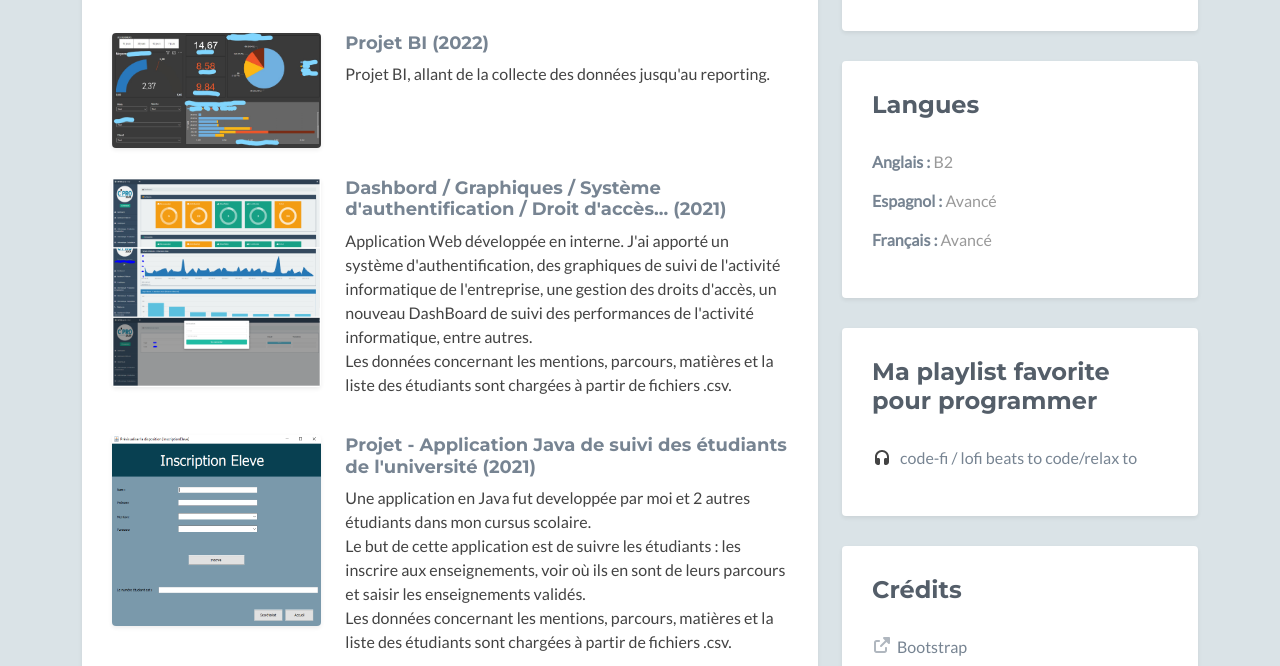
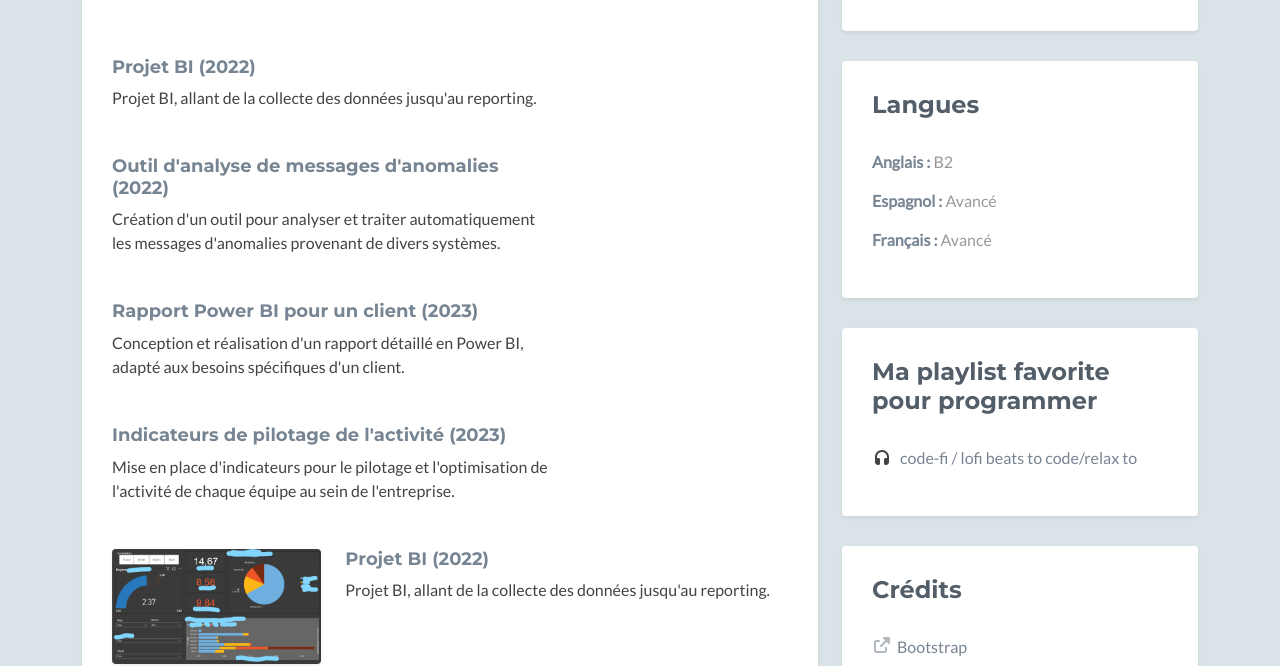
Before and after one commit to abdeldev504/portfolio-miageidptlse, a plain HTML site: page index.html in a window 1280 px wide. Shown: the part 1998-2664 px from the top of the page. Drawn offline with nearby package versions, Linux system fonts and the light colour scheme; no server answers; a script that the page names is missing; some icons are missing.

Commit message:
Update index.html

```diff
--- a/index.html
+++ b/index.html
@@ -66,8 +66,9 @@
                         <div class="content">
                             <p>Diplômé d'un Master MIAGE (Méthodes Informatiques Appliquées à la Gestion des Entreprises), spécialité Ingénierie des Données et Protection, je suis un passionné d'informatique, avec un intérêt particulier pour le monde des données. <br><br>Tout au long de mon parcours universitaire, j'ai eu l'opportunité de mener plusieurs projets, m'immergeant dans diverses technologies telles que Java, Python, React, et SQL. Ces expériences m'ont non seulement permis d'acquérir une solide maîtrise de ces outils, mais aussi de me familiariser avec les méthodologies de gestion de projet, notamment l'Agilité et l'utilisation d'outils collaboratifs comme GIT.
                                 <br>Mon stage de 4 mois en tant que Développeur Full Stack m'a permis de mettre en pratique ces compétences, en développant des outils et des applications web/dataviz (PHP/SQL/JS/HTML/CSS). <br> Cependant, c'est au cours de mon alternance que ma passion pour la data a véritablement pris son envol. En tant que Concepteur-Développeur BI, j'ai travaillé avec diverses technologies, notamment Java, Power BI, Talend, Pentaho, et SQL Server, en réalisant des missions complètes de Business Intelligence, de la collecte de données jusqu'au reporting en passant par la transformation des données.
-                                <br>Aujourd'hui, je continue à mener des projets axés sur la data et la BI, toujours animé par cette passion pour les données. Je suis à la recherche de nouvelles opportunités en tant que Data Analyst ou Développeur BI à partir de septembre 2024.
-			        <br>N'hésitez pas à me contacter pour échanger sur d'éventuelles collaborations ou opportunités.
+                                <br>Aujourd'hui, je continue à mener des projets axés sur la data et la BI, toujours animé par cette passion pour les données.
+			                    <br>Je suis à la recherche de nouvelles opportunités en tant que Data Analyst ou Développeur BI à partir de septembre 2024.
+                                <br>N'hésitez pas à me contacter pour échanger sur d'éventuelles collaborations ou opportunités.
                             </p>
 
                         </div><!--//content-->
@@ -98,6 +99,32 @@
                             </div><!--//item-->
                             <hr class="divider" />
 
+
+                            <div class="item row">
+                                <div class="desc col-md-8 col-12">
+                                    <h3 class="title"><a href="assets\images\Inkedcap1_LI.jpg">Projet BI<span class="year"> (2022)</span></a></h3>
+                                    <p>Projet BI, allant de la collecte des données jusqu'au reporting.</p>
+                                </div><!--//desc-->
+                            </div><!--//item-->
+
+                            <div class="item row">
+                                <div class="desc col-md-8 col-12">
+                                    <h3 class="title"><a href="#">Outil d'analyse de messages d'anomalies<span class="year"> (2022)</span></a></h3>
+                                    <p>Création d'un outil pour analyser et traiter automatiquement les messages d'anomalies provenant de divers systèmes.</p>
+                                </div><!--//desc-->
+                            </div><!--//item-->
+                            <div class="item row">
+                                <div class="desc col-md-8 col-12">
+                                    <h3 class="title"><a href="#">Rapport Power BI pour un client<span class="year"> (2023)</span></a></h3>
+                                    <p>Conception et réalisation d'un rapport détaillé en Power BI, adapté aux besoins spécifiques d'un client.</p>
+                                </div><!--//desc-->
+                            </div><!--//item-->
+                            <div class="item row">
+                                <div class="desc col-md-8 col-12">
+                                    <h3 class="title"><a href="#">Indicateurs de pilotage de l'activité<span class="year"> (2023)</span></a></h3>
+                                    <p>Mise en place d'indicateurs pour le pilotage et l'optimisation de l'activité de chaque équipe au sein de l'entreprise.</p>
+                                </div><!--//desc-->
+                            </div><!--//item-->
 
                             <div class="item row">
                                 <a class="col-md-4 col-12" href="assets/images/ced.jpg" target="_blank">
```
